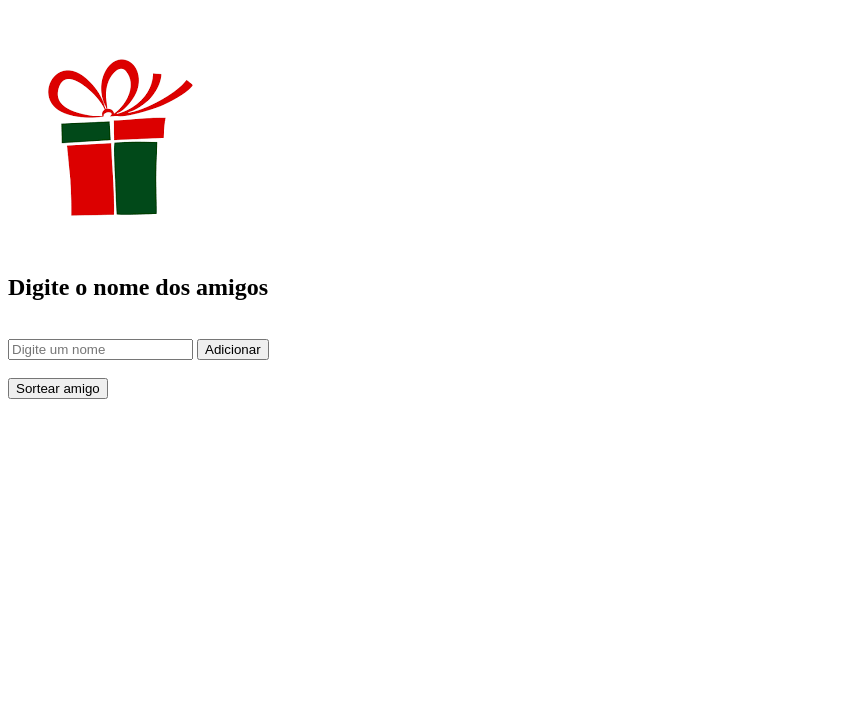
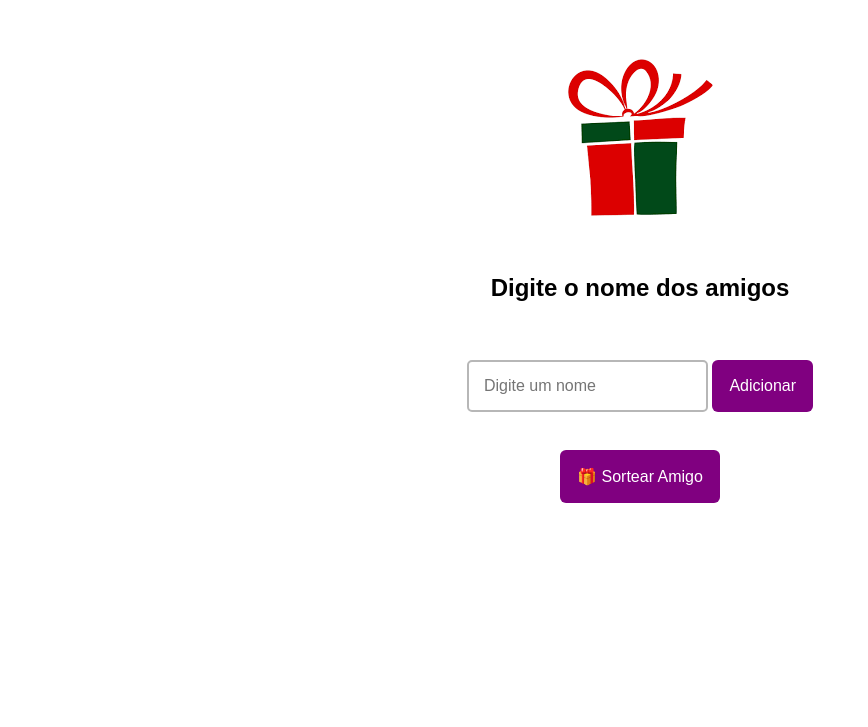
Before and after one commit to KaueSG/Amigo-Secreto, a plain HTML site: page index.html in a window 1280 px wide. Shown: the part 73-800 px from the top of the page, without its empty margins (0-868 px from the left). Drawn offline with Linux system fonts and the light colour scheme.

Commit message:
psrte do CSS

```diff
--- /dev/null
+++ b/CSS/DS.css
@@ -0,0 +1,31 @@
+h1{
+    color: purple;
+}
+
+h2{
+    font-weight: bold;
+}
+
+#formulario{
+    font-family: Arial, Helvetica, sans-serif;
+    text-align: center;
+}
+
+input[type="text"],
+
+textarea {
+    border: 2px solid rgb(183, 183, 183);
+    padding: 15px;
+    border-radius: 5px;
+    font-size: medium;
+}
+
+button {
+    font-size: medium;
+    margin-top: 20px;
+    padding: 17px;
+    background-color: purple;
+    color: white;
+    border: none;
+    border-radius: 6px;
+}
--- a/index.html
+++ b/index.html
@@ -4,8 +4,11 @@
     <meta charset="UTF-8">
     <meta name="viewport" content="width=device-width, initial-scale=1.0">
     <title>Document</title>
+    <link rel="stylesheet" href="CSS/DS.css">
 </head>
 <body>
+    <div id="formulario">
+
     <h1>Amigo Secreto</h1>
     <br>
     <img src="image.png" alt="">
@@ -13,9 +16,11 @@
     <h2>Digite o nome dos amigos</h2>
     <br>
     <input type="text" placeholder="Digite um nome" id="nome">
-    <input type="submit" value="Adicionar" id="adiconar">
+    <button type="submit" value="Adicionar" id="adiconar">Adicionar</button>
     <br>
     <br>
-    <input type="submit" value="Sortear amigo" id="sortear">
+    <button type="submit" id="sortear">🎁 Sortear Amigo</button>
+
+    </div>
 </body>
 </html>
```
